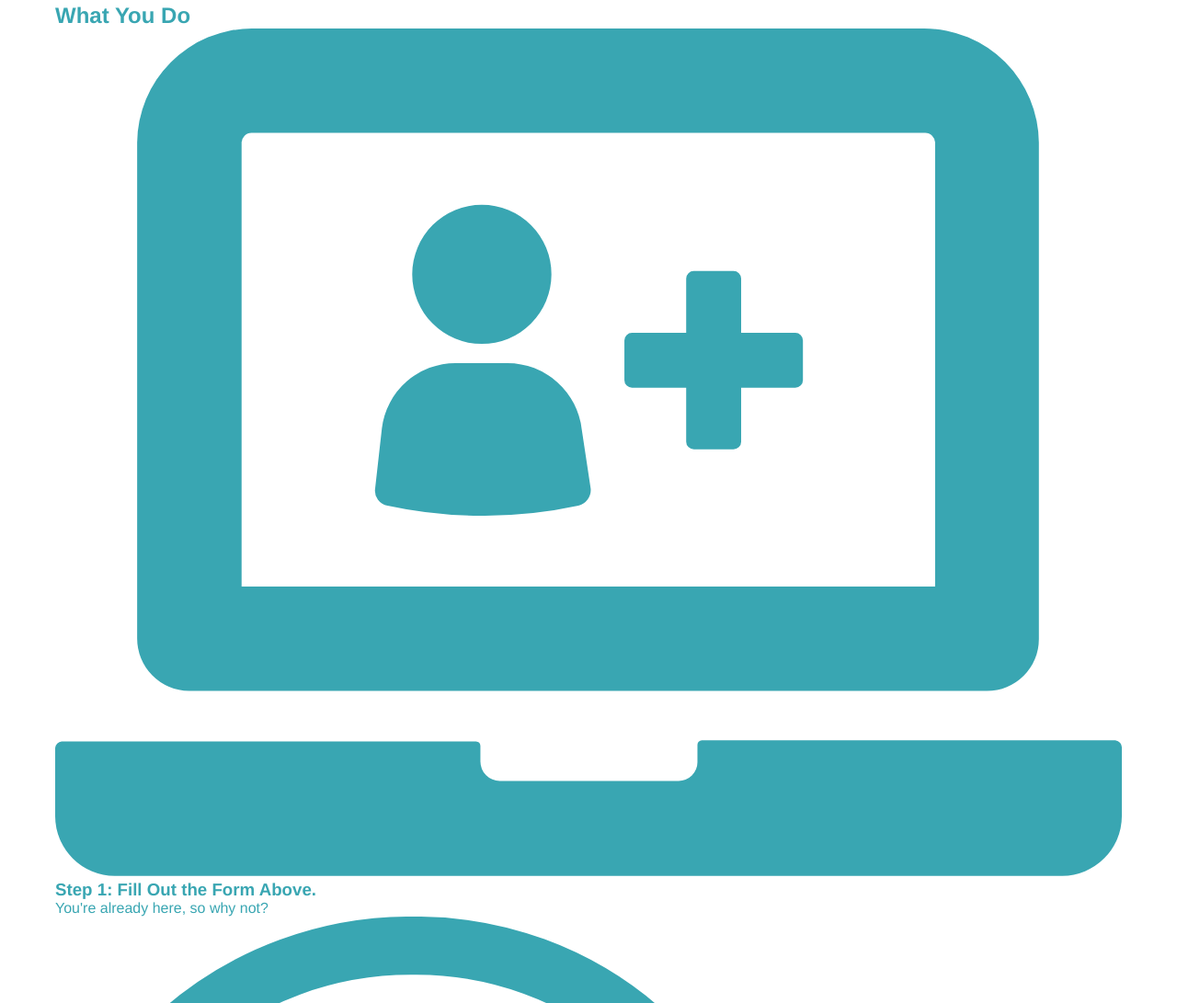
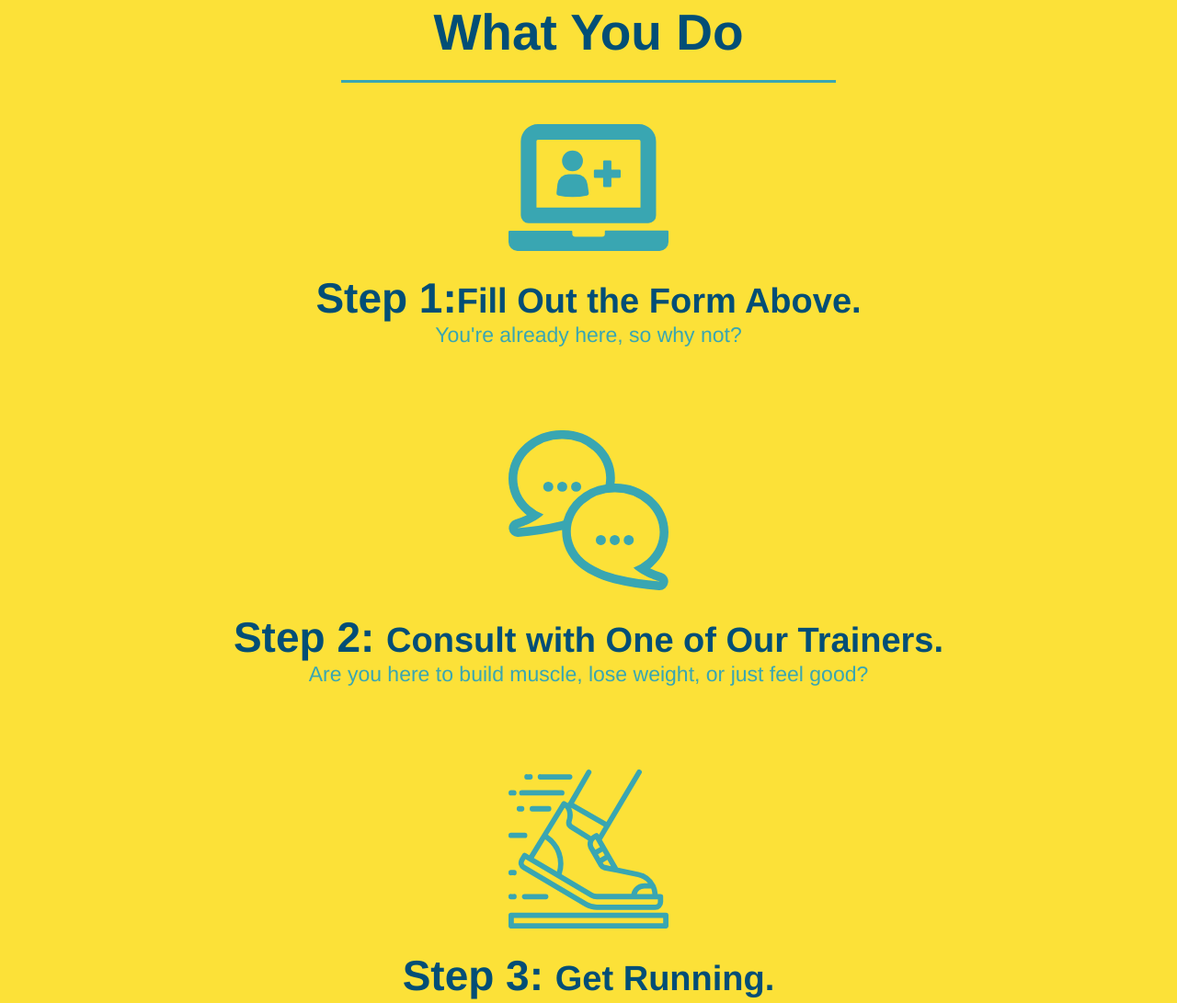
Before and after one commit to AmKep/run-buddy, a plain HTML site: page index.html in a window 1280 px wide. Shown: the part 1117-2208 px from the top of the page at 92% size. Drawn offline with Linux system fonts and the light colour scheme.

Commit message:
Style what you do section

```diff
--- a/assets/css/style.css
+++ b/assets/css/style.css
@@ -83,18 +83,27 @@ section{
     right:140px;
 }
 /* Hero Style End  */
-.intro{
-    text-align: center;
-}
-.intro h2{
-    display: inline-block;
+.section-title {
     font-size: 55px;
     color: #024e76;
     margin-bottom: 35px;
     padding: 0 100px 20px 100px;
+    display: inline-block;
     border-bottom: 3px solid;
+  }
+
+  .primary-border {
     border-color: #fce138;
+  }
+
+  .secondary-border {
+    border-color: #39a6b2;
+  }
+
+.intro{
+    text-align: center;
 }
+
 .intro p{
     line-height: 1.7;
     color: #39a6b2;
@@ -102,3 +111,26 @@ section{
     font-size: 20px;
     margin: 0 auto;
 }
+.steps{
+    text-align: center;
+    background: #fce138;
+}
+.steps div{
+    margin-bottom: 80px;
+}
+.steps img{
+width: 15%;
+margin: 10px 0;
+}
+.steps h3{
+    color: #024e76;
+    font-size: 46px;
+    margin-top: 10px;
+}
+.steps p{
+    color:#39a6b2;
+    font-size: 23px;
+}
+.steps span{
+    font-size: 38px;
+}
--- a/index.html
+++ b/index.html
@@ -69,37 +69,37 @@
 
         <!-- "what we do" section -->
         <section id="what-we-do" class="intro">
-            <h2>What WE Do</h2>
+            <h2 class="section-title primary-border">What We Do</h2>
             <p>
                 butcher selfies chambray shabby chic gentrify readymade yr Echo Park XOXO Tumblr normcore Banksy direct trade Blue Bottle chillwave you probably haven't heard of them single-origin coffee Vice fanny pack fixie Odd Future Austin fingerstache pickled twee synth Wes Anderson Thundercats viral bitters flannel meggings narwhal Marfa Schlitz sustainable Intelligentsia umami deep v craft
               </p>
         </section>
 
         <!-- "what you do" section -->
-        <section id="what-you-do">
-            <h2>What You Do</h2>
+        <section id="what-you-do" class="steps">
+            <h2 class="section-title secondary-border">What You Do</h2>
             <div>
                 <!-- insert this img element -->
                 <img src="./assets/images/step-1.svg" alt=""/>
-                <h3>Step 1: Fill Out the Form Above.</h3>
+                <h3>Step 1:<span>Fill Out the Form Above.</span></h3>
                 <p>You're already here, so why not?</p>
               </div>
 
               <div>
                   <img src="./assets/images/step-2.svg" alt=""/>
-                <h3>Step 2: Consult with One of Our Trainers.</h3>
+                <h3>Step 2: <span>Consult with One of Our Trainers.</span></h3>
                 <p>Are you here to build muscle, lose weight, or just feel good?</p>
               </div>
 
               <div>
                   <img src="./assets/images/step-3.svg" alt=""/>
-                <h3>Step 3: Get Running.</h3>
+                <h3>Step 3: <span>Get Running.</span></h3>
                 <p>Hit the ground running (literally) once your trainer lays out your plan.</p>
               </div>
 
               <div>
                   <img src="./assets/images/step-4.svg" alt=""/>
-                <h3>Step 4: See Results.</h3>
+                <h3>Step 4: <span>See Results.</span></h3>
                 <p>Bi-weekly checkins with your trainer will keep you focused</p>
               </div>
         </section>
```
